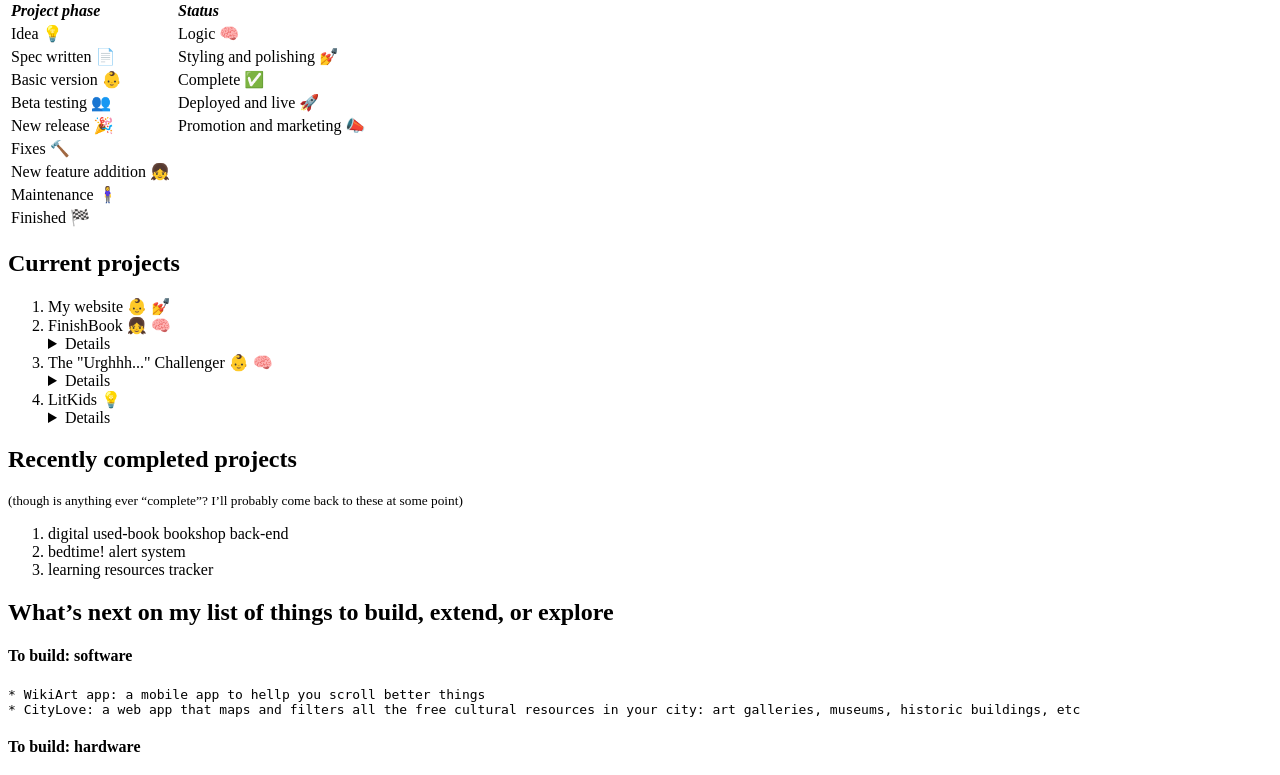
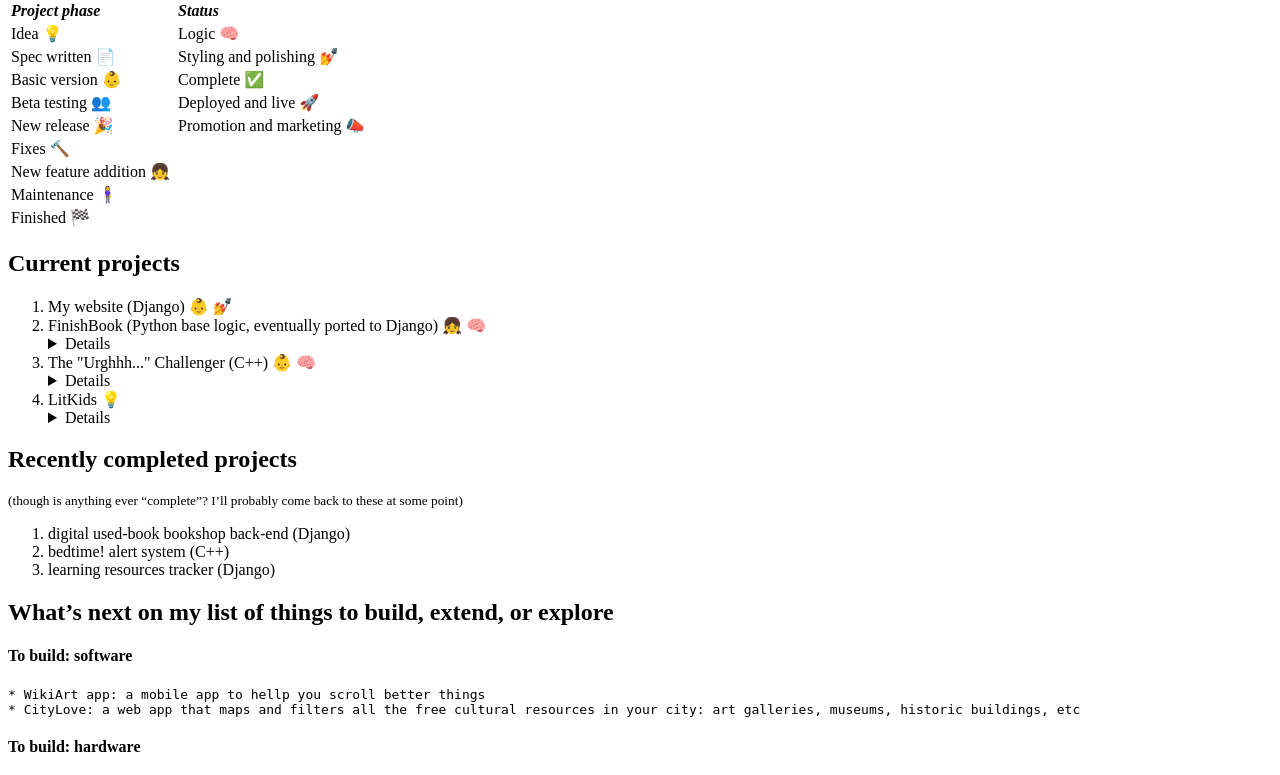
Before and after one commit to selinarajk/old-website, a Django app: page /projects/ in a window 1280 px wide. Shown: the part 204-979 px from the top of the page. Run offline with Django 5.2, Linux system fonts and the light colour scheme.

Commit message:
content: small fixes on projects page

```diff
--- a/posts/templates/posts/projects.html
+++ b/posts/templates/posts/projects.html
@@ -61,13 +61,13 @@
 <h2>Current projects</h2>
 
 <ol>
-<li>My website 👶 💅</li>
+<li>My website (Django) 👶 💅</li>
 
 
-<summary><li>FinishBook 👧 🧠</li></summary>
+<summary><li>FinishBook (Python base logic, eventually ported to Django) 👧 🧠</li></summary>
 	<details> A private, custom, and self-customizing predictive algorithm to help you finish that book in time for the book club meeting</details>
 
-<summary><li>The "Urghhh..." Challenger 👶 🧠</li></summary>
+<summary><li>The "Urghhh..." Challenger (C++) 👶 🧠</li></summary>
 	<details> An Arduino project I thought up to solve a problem I have
 	  <ul>
 	    <li>The problem: I hate processing my email inbox. Yet when I do begin the task, it's hard to stop until "finished".</li>
@@ -85,9 +85,9 @@
 <h2>Recently completed projects</h2>
 <p><sub>(though is anything ever “complete”? I’ll probably come back to these at some point)</sub></p>
 <ol>
-	<li>digital used-book bookshop back-end</li>
-	<li>bedtime! alert system</li>
-	<li>learning resources tracker</li>
+	<li>digital used-book bookshop back-end (Django)</li>
+	<li>bedtime! alert system (C++) </li>
+	<li>learning resources tracker (Django)</li>
 </ol>
 
 <h2>What’s next on my list of things to build, extend, or explore</h2>
```
